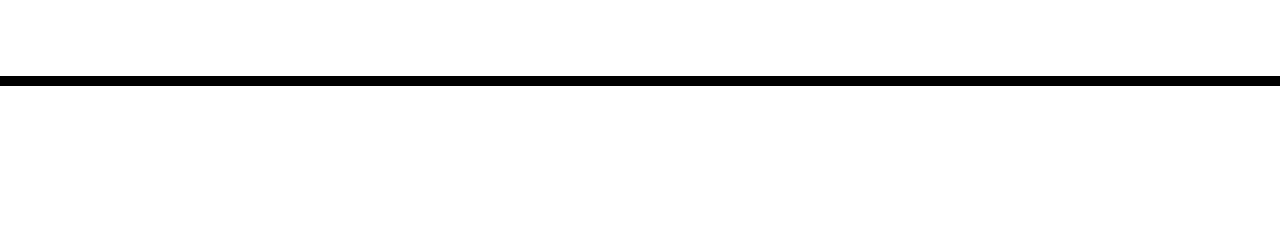
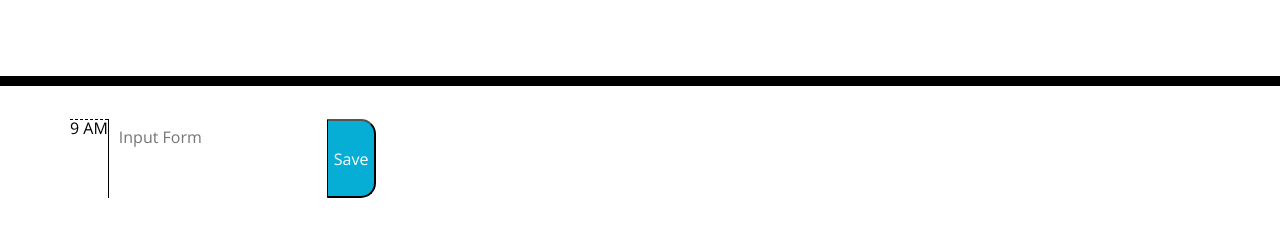
Before and after one commit to sagegrayson/HW05-Day-Planner, a plain HTML site: page index.html in a window 1280 px wide. Shown: the part 182-418 px from the top of the page. Drawn offline with nearby package versions, Linux system fonts and the light colour scheme; files that its build step writes are made by us from their sources.

```diff
--- a/index.html
+++ b/index.html
@@ -25,11 +25,20 @@
 	<body>
 		<header class="jumbotron">
 			<h1 class="display-3">Work Day Scheduler</h1>
-      <p class="lead">A simple calendar app for scheduling your work day</p>
+			<p class="lead">
+				A simple calendar app for scheduling your work day
+			</p>
 			<p id="currentDay" class="lead"></p>
 		</header>
 		<div class="container">
-      <!-- Timeblocks go here -->
+			<div class="time-block row">
+				<div class="hour">9 AM</div>
+				<textarea
+					class="description"
+					placeholder="Input Form"
+				></textarea>
+				<button class="saveBtn">Save</button>
+			</div>
 		</div>
 
 		<script src="https://cdnjs.cloudflare.com/ajax/libs/jquery/3.2.1/jquery.min.js"></script>
```
Also changed, not shown: assets/script.js (added, +27 -0 lines). Lines whose indentation alone changed are shown as unchanged.
